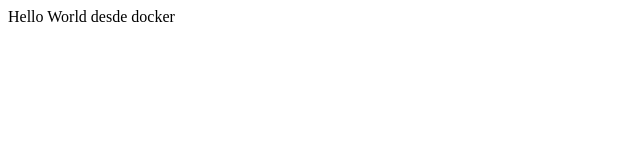
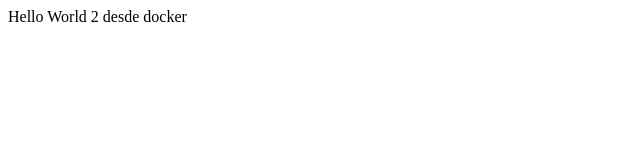
Before and after one commit to diegoumba/platzi_demo, a website: page public/index.html in a window 1280 px wide. Shown: the full height of the page, 0-640 px from the left. Drawn offline with Linux system fonts and the light colour scheme.

Commit message:
Change html file

```diff
--- a/public/index.html
+++ b/public/index.html
@@ -3,6 +3,6 @@
     <title> Hola Amigos! </title>
   </head>
   <body>
-    Hello World desde docker
+    Hello World 2 desde docker
   </body>
 </html>
```
